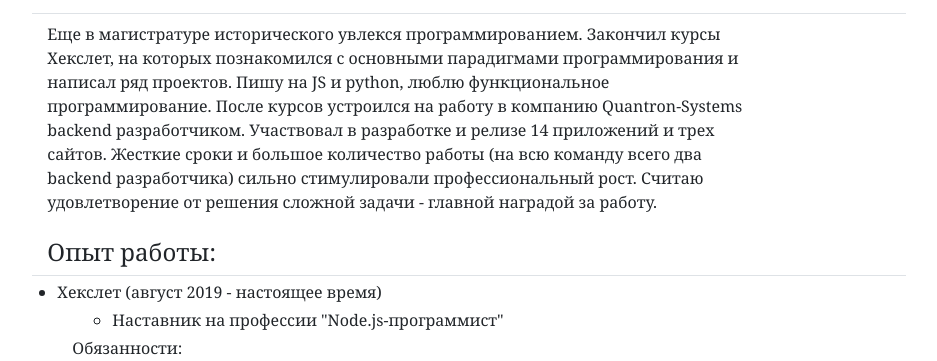
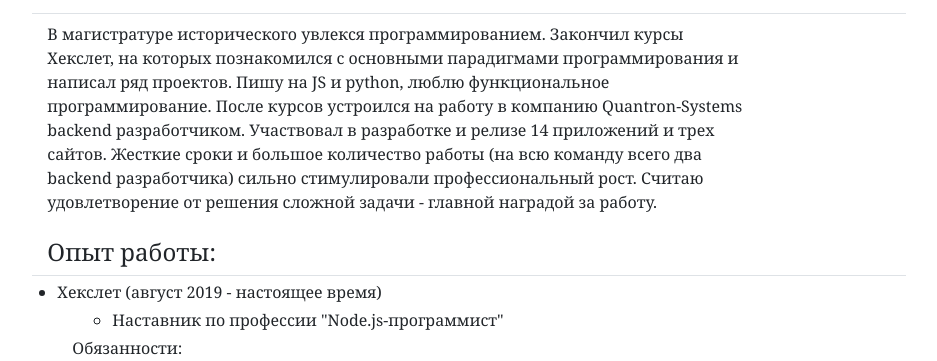
Before and after one commit to foofaev/foofaev.github.com, a plain HTML site: page index.html in a window 1280 px wide. Shown: the part 259-620 px from the top of the page, without its empty margins (171-1108 px from the left). Drawn offline with nearby package versions, Linux system fonts and the light colour scheme.

Commit message:
fix spelling

```diff
--- a/index.html
+++ b/index.html
@@ -44,7 +44,7 @@
         <div class="row justify-content-left mt-3 border-top">
           <div class="col col-lg-10">
             <p class="mt-2">
-              Еще в магистратуре исторического увлекся программированием. Закончил курсы Хекслет, на которых познакомился с
+              В магистратуре исторического увлекся программированием. Закончил курсы Хекслет, на которых познакомился с
               основными парадигмами программирования и написал ряд проектов. Пишу на JS и python, люблю функциональное программирование. После курсов устроился на работу в компанию Quantron-Systems backend разработчиком. Участвовал в разработке и релизе 14 приложений и трех сайтов. Жесткие сроки и большое количество работы (на всю команду всего два backend разработчика) сильно стимулировали профессиональный рост. Считаю удовлетворение от решения сложной задачи - главной наградой за работу.
             </p>
           </div>
@@ -57,7 +57,7 @@
                 Хекслет (август 2019 - настоящее время)
                 <div class="col-sm">
                   <ul>
-                    <li class="my-1">Наставник на профессии "Node.js-программист"</li>
+                    <li class="my-1">Наставник по профессии "Node.js-программист"</li>
                   </ul>
                 </div>
                 <div class="col-sm">
```
